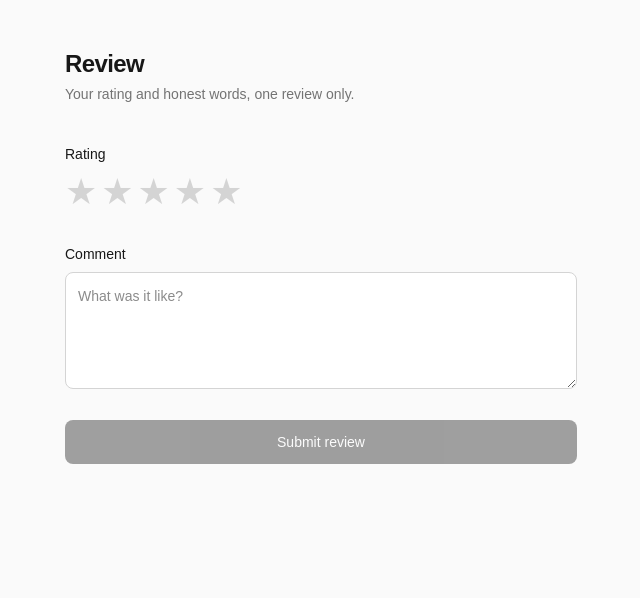
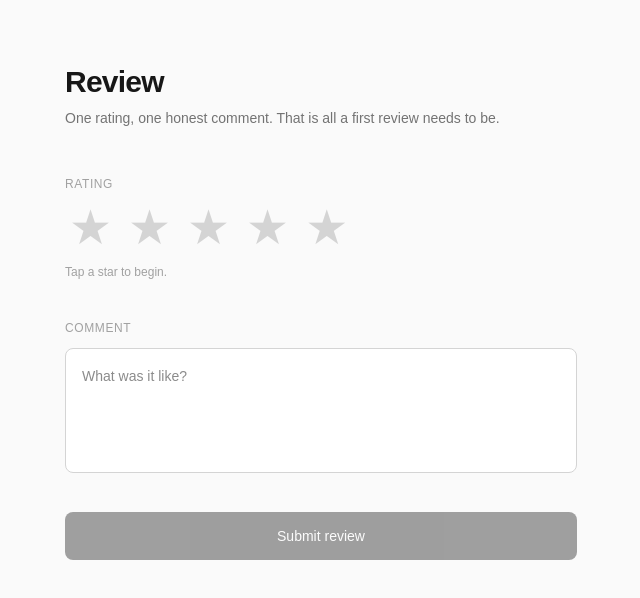
Before and after one commit to sahana1710/zomato-lite, a Next.js app: page /review/1 in a window 1280 px wide. Shown: the top 598 px of the page, without its empty margins (319-959 px from the left). Built offline with nearby package versions, Linux system fonts and the light colour scheme; no server answers; the database is empty.

Commit message:
Polish all three screens: refined spacing, amber accent bar on latest review, richer star picker

```diff
--- a/app/page.tsx
+++ b/app/page.tsx
@@ -1,4 +1,32 @@
 import Link from "next/link";
+
+function Card({
+  href,
+  kicker,
+  title,
+  subtitle,
+}: {
+  href: string;
+  kicker: string;
+  title: string;
+  subtitle: string;
+}) {
+  return (
+    <Link
+      href={href}
+      className="group block rounded-lg border border-neutral-200 bg-white p-5 transition-colors hover:border-neutral-400"
+    >
+      <p className="text-[11px] uppercase tracking-wider text-neutral-400">{kicker}</p>
+      <p className="mt-3 flex items-center justify-between font-medium">
+        {title}
+        <span aria-hidden="true" className="text-neutral-400 transition-transform group-hover:translate-x-1">
+          →
+        </span>
+      </p>
+      <p className="mt-1 text-sm text-neutral-500">{subtitle}</p>
+    </Link>
+  );
+}
 
 export default function Home() {
   return (
@@ -6,35 +34,29 @@ export default function Home() {
       <div className="mx-auto flex min-h-screen max-w-[560px] flex-col px-6 py-16">
         {/* The name of the app — quiet, with a single warm accent on the dash */}
         <header>
-          <h1 className="text-3xl font-semibold tracking-tight">
+          <h1 className="text-4xl font-semibold tracking-tight">
             Zomato<span className="text-amber-600">-Lite</span>
           </h1>
-          <p className="mt-3 text-sm leading-relaxed text-neutral-500">
-            One restaurant. One database. Answers computed the moment you ask for them — never stored, never stale.
+          <p className="mt-4 text-sm leading-relaxed text-neutral-500">
+            One restaurant. One database. Answers computed the moment you ask for
+            them — never stored, never stale.
           </p>
         </header>
 
         {/* The two things this product does — nothing else */}
-        <section className="mt-12 space-y-3">
-          <Link
+        <section className="mt-14 space-y-3">
+          <Card
             href="/restaurant/1"
-            className="block rounded-lg border border-neutral-200 bg-white p-5 transition-colors hover:border-neutral-400"
-          >
-            <p className="font-medium">Ludhiana Burrito</p>
-            <p className="mt-1 text-sm text-neutral-500">
-              Read the reviews · Indian · Sector 32
-            </p>
-          </Link>
-
-          <Link
+            kicker="The dining area"
+            title="Ludhiana Burrito"
+            subtitle="Read the reviews · Indian · Sector 32"
+          />
+          <Card
             href="/review/1"
-            className="block rounded-lg border border-neutral-200 bg-white p-5 transition-colors hover:border-neutral-400"
-          >
-            <p className="font-medium">Write a review</p>
-            <p className="mt-1 text-sm text-neutral-500">
-              A star rating and one honest comment
-            </p>
-          </Link>
+            kicker="The waiter's pad"
+            title="Write a review"
+            subtitle="A star rating and one honest comment"
+          />
         </section>
 
         <footer className="mt-auto pt-12 text-xs text-neutral-400">
--- a/app/review/[restaurantId]/page.tsx
+++ b/app/review/[restaurantId]/page.tsx
@@ -17,6 +17,7 @@ export default function ReviewPage({
 
   const [name, setName] = useState<string | null>(null);
   const [rating, setRating] = useState<number | null>(null);
+  const [hover, setHover] = useState<number | null>(null);
   const [comment, setComment] = useState("");
   const [error, setError] = useState<string | null>(null);
   const [submitting, setSubmitting] = useState(false);
@@ -30,6 +31,7 @@ export default function ReviewPage({
   }, [restaurantId]);
 
   const ready = rating !== null && comment.trim().length > 0;
+  const shown = hover ?? rating ?? 0;
 
   const handleSubmit = async (event: React.FormEvent) => {
     event.preventDefault();
@@ -67,35 +69,45 @@ export default function ReviewPage({
 
   return (
     <main className="min-h-screen bg-neutral-50 text-neutral-900">
-      <div className="mx-auto max-w-[560px] px-6 py-12">
-        <h1 className="text-2xl font-semibold tracking-tight">
+      <div className="mx-auto max-w-[560px] px-6 py-16">
+        <h1 className="text-3xl font-semibold tracking-tight">
           Review{name ? ` ${name}` : ""}
         </h1>
-        <p className="mt-1 text-sm text-neutral-500">Your rating and honest words, one review only.</p>
+        <p className="mt-2 text-sm text-neutral-500">
+          One rating, one honest comment. That is all a first review needs to be.
+        </p>
 
-        <form onSubmit={handleSubmit} className="mt-10">
-          {/* Star picker, 1 to 5 */}
-          <p className="text-sm font-medium">Rating</p>
-          <div className="mt-2 flex items-center gap-1">
+        <form onSubmit={handleSubmit} className="mt-12">
+          {/* Star picker, 1 to 5, with hover preview */}
+          <div className="flex items-baseline justify-between">
+            <label className="text-xs uppercase tracking-wider text-neutral-400">Rating</label>
+            {rating !== null && (
+              <span className="text-sm font-medium text-amber-600">{rating} / 5</span>
+            )}
+          </div>
+          <div className="mt-3 flex items-center gap-2">
             {[1, 2, 3, 4, 5].map((star) => (
               <button
                 key={star}
                 type="button"
                 aria-label={`Rate ${star} star${star > 1 ? "s" : ""}`}
                 onClick={() => setRating(star)}
-                className={`text-4xl transition-colors ${
-                  rating !== null && star <= rating
-                    ? "text-amber-500"
-                    : "text-neutral-300 hover:text-amber-300"
+                onMouseEnter={() => setHover(star)}
+                onMouseLeave={() => setHover(null)}
+                className={`rounded px-1 text-5xl transition-colors focus:outline-none focus-visible:text-amber-500 ${
+                  star <= shown ? "text-amber-500" : "text-neutral-300 hover:text-amber-300"
                 }`}
               >
                 ★
               </button>
             ))}
           </div>
+          {rating === null && (
+            <p className="mt-3 text-xs text-neutral-400">Tap a star to begin.</p>
+          )}
 
           {/* Comment box */}
-          <label htmlFor="comment" className="mt-8 block text-sm font-medium">
+          <label htmlFor="comment" className="mt-10 block text-xs uppercase tracking-wider text-neutral-400">
             Comment
           </label>
           <textarea
@@ -104,20 +116,20 @@ export default function ReviewPage({
             onChange={(event) => setComment(event.target.value)}
             rows={4}
             placeholder="What was it like?"
-            className="mt-2 w-full rounded-lg border border-neutral-300 bg-white p-3 text-sm leading-relaxed outline-none focus:border-neutral-900"
+            className="mt-3 w-full resize-none rounded-lg border border-neutral-300 bg-white p-4 text-sm leading-relaxed outline-none transition-colors focus:border-neutral-900 focus:ring-1 focus:ring-neutral-900"
           />
 
           {/* Submit — quiet until it is legit */}
           <button
             type="submit"
             disabled={!ready || submitting}
-            className="mt-6 w-full rounded-lg bg-neutral-900 py-3 text-sm font-medium text-white hover:bg-neutral-700 disabled:cursor-not-allowed disabled:opacity-40"
+            className="mt-8 w-full rounded-lg bg-neutral-900 py-3.5 text-sm font-medium text-white transition-colors hover:bg-neutral-700 focus:outline-none focus-visible:ring-2 focus-visible:ring-amber-500 disabled:cursor-not-allowed disabled:opacity-40"
           >
             {submitting ? "Sending…" : "Submit review"}
           </button>
 
           {error && (
-            <p className="mt-4 rounded-lg border border-red-200 bg-red-50 p-3 text-sm text-red-700">
+            <p className="mt-4 rounded-lg border border-red-200 bg-red-50 p-4 text-sm text-red-700">
               {error}
             </p>
           )}
```
Also changed, not shown: app/restaurant/[id]/page.tsx (+25 -22 lines).
